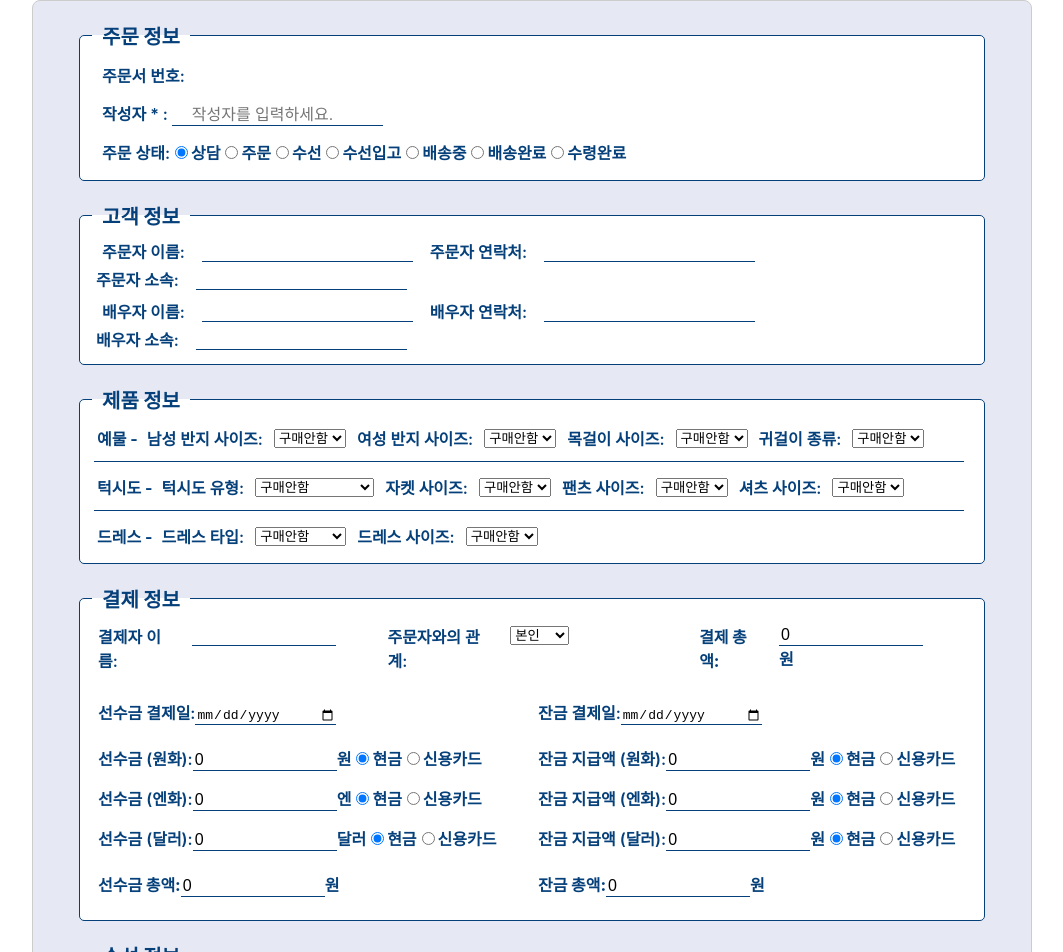
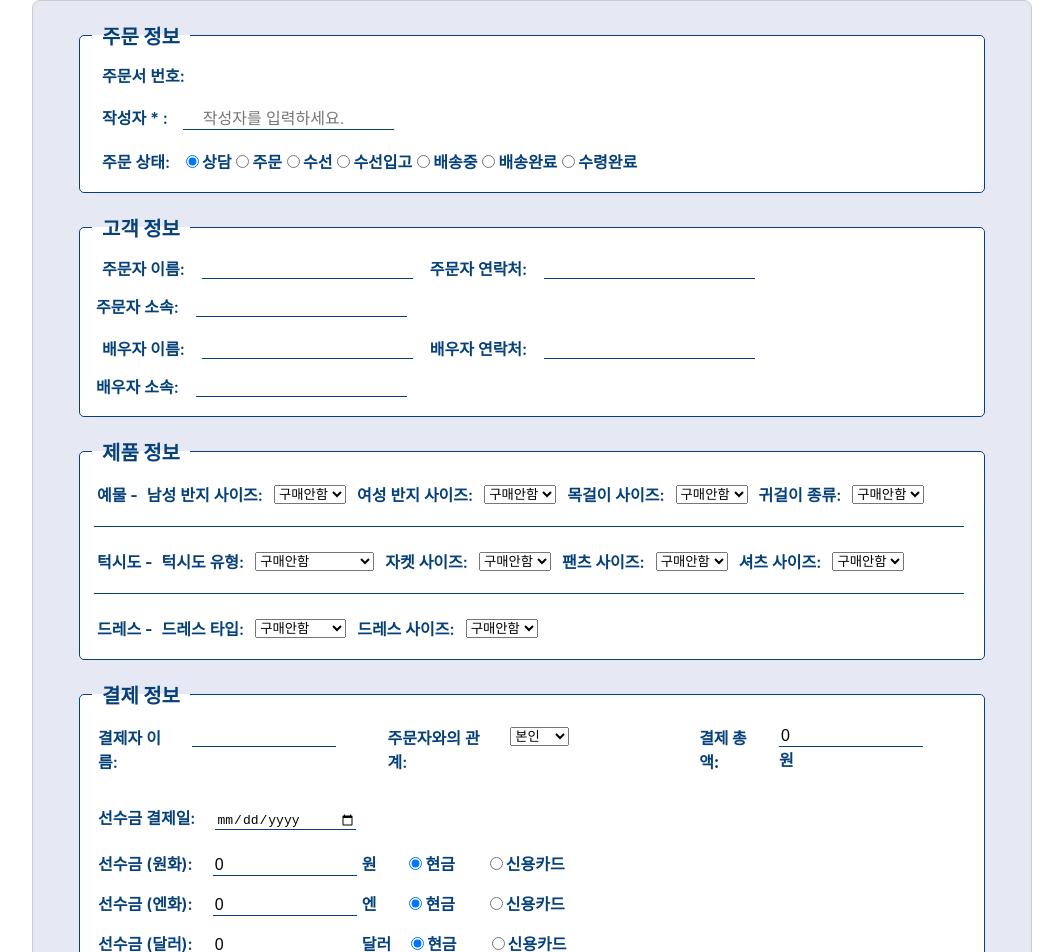
Before and after one commit to moony-ai/kristinaHan, a React (Create React App) app in the folder front/: page /#/orders/new in a window 1280 px wide. Shown: the top 952 px of the page, without its empty margins (108-1171 px from the left). Built offline with nearby package versions, Linux system fonts and the light colour scheme.

Commit message:
Spacing Adjustments

```diff
--- a/front/src/OrderFormNew.js
+++ b/front/src/OrderFormNew.js
@@ -417,15 +417,20 @@ function OrderForm({ loggedInUserInfo }) {
             {/* 주문 정보 */}
             <fieldset>
                 <legend>주문 정보</legend>
-                <div className="orderinfo_row orderinfo_row1">주문서 번호: {orderInfo.orderNumber}</div>
-                <div className="orderinfo_row">작성자 * : <input
+                <div className="orderinfo_row orderinfo_row1">
+                    <span>주문서 번호: </span>{orderInfo.orderNumber}
+                </div>
+                <div className="orderinfo_row orderinfo_row2">
+                    <span>작성자 * :</span>
+                    <input
                     type="text"
                     placeholder='    작성자를 입력하세요.'
                     value={orderInfo.creator}
                     onChange={handleCreatorChange}
-                /></div>
-                <div className="orderinfo_row">
-                     주문 상태:
+                    />
+                </div>
+                <div className="orderinfo_row orderinfo_row3">
+                    <span>주문 상태:</span>
                     {orderStatusOptions.map((status, index) => (
                         <label key={index}>
                             <input
@@ -450,7 +455,7 @@ function OrderForm({ loggedInUserInfo }) {
                                 <td colSpan="3"><hr className="table-cell" /></td>
                             </tr>
                             {/* 주문자 이름 */}
-                            <tr className="orderer-info-table-row orderer-info-table-row1">
+                            <tr className="orderer-info-table-row">
                                 <td>주문자 이름:</td>
                                 <td>
                                     <input
@@ -490,7 +495,7 @@ function OrderForm({ loggedInUserInfo }) {
                             <tr>
                                 <td colSpan="3"><hr className="table-cell" /></td>
                             </tr>
-                            <tr className="orderer-info-table-row orderer-info-table-row1">
+                            <tr className="orderer-info-table-row">
                                 <td>배우자 이름:</td>
                                 <td>
                                     <input
@@ -689,7 +694,9 @@ function OrderForm({ loggedInUserInfo }) {
                             <div className="payment-info-table__row">
                                 {/* 선수금 입력 필드 */}
                                     <tr className="payment-info-table__row2">
-                                        <td>선수금 결제일:<input
+                                        <td>
+                                            <span>선수금 결제일:</span>
+                                            <input
                                                 type="date"
                                                 name="depositDate"
                                                 value={paymentInfo.depositDate}
@@ -697,7 +704,8 @@ function OrderForm({ loggedInUserInfo }) {
                                             />
                                         </td>
                                     {/* 선수금 (원화) */}
-                                        <td>선수금 (원화):
+                                        <td>
+                                            <span>선수금 (원화):</span>
                                             <input
                                                 type="text"
                                                 min="0"
@@ -728,7 +736,8 @@ function OrderForm({ loggedInUserInfo }) {
                                             </label>
                                         </td>
                                     {/* 선수금 (엔화) */}
-                                        <td>선수금 (엔화):
+                                        <td>
+                                        <span>선수금 (엔화):</span>
                                             <input
                                                 type="text"
                                                 min="0"
@@ -759,7 +768,8 @@ function OrderForm({ loggedInUserInfo }) {
                                             </label>
                                         </td>
                                     {/* 선수금 (달러) */}
-                                        <td>선수금 (달러):
+                                        <td>
+                                            <span>선수금 (달러):</span>
                                             <input
                                                 type="text"
                                                 min="0"
@@ -790,7 +800,8 @@ function OrderForm({ loggedInUserInfo }) {
                                             </label>
                                         </td>
                                     {/* 선수금 총액 */}
-                                        <td className="bold">선수금 총액:
+                                        <td className="bold">
+                                            <span>선수금 총액:</span>
                                             <input
                                                 type="text"
                                                 name="totalDeposit"
@@ -800,8 +811,9 @@ function OrderForm({ loggedInUserInfo }) {
                                             원</td>
                                     </tr>
                                 {/* 잔금 입력 필드 */}
-                                    <tr className="payment-info-table__row3">
-                                        <td>잔금 결제일:
+                                    <tr className=".payment-info-table__row payment-info-table__row3">
+                                        <td>
+                                            <span>잔금 결제일:</span>
                                             <input
                                                 type="date"
                                                 name="balanceDate"
@@ -810,7 +822,8 @@ function OrderForm({ loggedInUserInfo }) {
                                             />
                                         </td>
                                     {/* 잔금 지급액 (원화) */}
-                                        <td>잔금 지급액 (원화):
+                                        <td>
+                                            <span>잔금 지급액 (원화):</span>
                                             <input
                                                 type="text"
                                                 min="0"
@@ -841,7 +854,8 @@ function OrderForm({ loggedInUserInfo }) {
                                             </label>
                                         </td>
                                     {/* 잔금 지급액 (엔화) */}
-                                        <td>잔금 지급액 (엔화):
+                                        <td>
+                                            <span>잔금 지급액 (엔화):</span>
                                             <input
                                                 type="text"
                                                 min="0"
@@ -849,7 +863,7 @@ function OrderForm({ loggedInUserInfo }) {
                                                 value={paymentInfo.balanceJPY}
                                                 onChange={handleBalanceChange}
                                             />
-                                            원
+                                            엔
                                             <label>
                                                 <input
                                                     type="radio"
@@ -872,7 +886,8 @@ function OrderForm({ loggedInUserInfo }) {
                                             </label>
                                         </td>
                                     {/* 잔금 지급액 (달러) */}
-                                        <td>잔금 지급액 (달러):
+                                        <td>
+                                            <span>잔금 지급액 (달러):</span>
                                             <input
                                                 type="text"
                                                 min="0"
@@ -880,7 +895,7 @@ function OrderForm({ loggedInUserInfo }) {
                                                 value={paymentInfo.balanceUSD}
                                                 onChange={handleBalanceChange}
                                             />
-                                            원
+                                            달러
                                             <label>
                                                 <input
                                                     type="radio"
@@ -903,7 +918,8 @@ function OrderForm({ loggedInUserInfo }) {
                                             </label>
                                         </td>
                                     {/* 잔금 */}
-                                        <td className="bold">잔금 총액:
+                                        <td className="bold">
+                                            <span>잔금 총액:</span>
                                             <input
                                                 type="text"
                                                 name="balance"
--- a/front/src/styles/OrderForm.css
+++ b/front/src/styles/OrderForm.css
@@ -72,11 +72,24 @@
 
     /* 주문 정보칸 포맷 */
     .orderinfo_row {
-        margin: 14px 0px 7px 10px;
+        margin: 14px 0px 10px 10px;
     }
 
     .orderinfo_row1 {
-        margin: 7px 0px 14px 10px;
+        margin: 7px 0px 18px 10px;
+    }
+
+    .orderinfo_row2 {
+        padding-bottom: 5px;
+    }
+
+    .orderinfo_row1 span,
+    .orderinfo_row2 span{
+        padding-right: 15px;
+    }
+
+    .orderinfo_row3 span{
+        padding-right: 11px;
     }
 
     /* 고객 정보칸 포맷 */
@@ -90,6 +103,7 @@
         box-sizing: border-box;
         padding: 9x 0px 10px 0px;
         border: none;
+        margin: 5px 0;
     }
 
     .orderer-info-table-row td {
@@ -113,13 +127,18 @@
     .clothes-info-table-row {
         flex-grow: 1;
         box-sizing: border-box;
-        padding: 8px 0px;
+        padding: 9px 0px;
         border-bottom: 1.4px solid #06407A;
-        margin: 1px 0px;
+        margin: 5px 0px;
     }
 
     .clothes-info-table-row1 {
         padding-top: 0px;
+    }
+
+    .clothes-info-table-row1,
+    .clothes-info-table-row2 {
+        padding-bottom: 17px;
     }
 
     .clothes-info-table-row3 {
@@ -150,26 +169,31 @@
     }
 
     .payment-info-table__row {
-        display: flex;
+        flex: 1;
     }
 
     .payment-info-table__row td > input {
         width: 140px;
     }
 
+    .payment-info-table__row1,
     .payment-info-table__row2,
     .payment-info-table__row3 {
         display: flex;
         flex-direction: column;
-        flex: 1;
         margin: 5px 5px 5px 0px;
+    }
+
+    .payment-info-table__row1,
+    .payment-info-table__row2{
+        margin-bottom: 17px;
     }
 
     .payment-info-table__row1 {
         display: flex;
+        flex-direction: row;
         justify-content: space-between;
         width: 100%;
-        padding-bottom: 8px;
     }
 
     .payment-info-table__row td {
@@ -184,6 +208,68 @@
     .payment-info-table__row2 td:last-child,
     .payment-info-table__row3 td:last-child{
         padding-top: 7px;
+    }
+    /* 선수금 */
+    .payment-info-table__row2 td:first-child > span,
+    .payment-info-table__row2 td:nth-child(2) > span,
+    .payment-info-table__row2 td:nth-child(3) > span,
+    .payment-info-table__row2 td:nth-child(4) > span,
+    .payment-info-table__row2 td:last-child > span {
+        padding-right: 20px;
+    }
+
+    .payment-info-table__row2 td:first-child > input,
+    .payment-info-table__row2 td:nth-child(2) > input,
+    .payment-info-table__row2 td:nth-child(3) > input,
+    .payment-info-table__row2 td:nth-child(4) > input,
+    .payment-info-table__row2 td:last-child > input {
+        margin-right: 5px;
+    }
+
+    .payment-info-table__row2 td:last-child > input {
+        margin-left: 12px;
+    }
+
+    .payment-info-table__row2 td:nth-child(2) > label,
+    .payment-info-table__row2 td:nth-child(3) > label,
+    .payment-info-table__row2 td:nth-child(4) > label {
+        margin: 0 15px;
+    }
+
+    .payment-info-table__row2 td:nth-child(2) label:nth-child(3),
+    .payment-info-table__row2 td:nth-child(3) label:nth-child(3){
+        padding-left: 13px;
+    }
+    /* 잔금 */
+    .payment-info-table__row3 td:first-child > span,
+    .payment-info-table__row3 td:nth-child(2) > span,
+    .payment-info-table__row3 td:nth-child(3) > span,
+    .payment-info-table__row3 td:nth-child(4) > span,
+    .payment-info-table__row3 td:last-child > span {
+        padding-right: 20px;
+    }
+
+    .payment-info-table__row3 td:first-child > input,
+    .payment-info-table__row3 td:nth-child(2) > input,
+    .payment-info-table__row3 td:nth-child(3) > input,
+    .payment-info-table__row3 td:nth-child(4) > input,
+    .payment-info-table__row3 td:last-child > input {
+        margin-right: 5px;
+    }
+
+    .payment-info-table__row3 td:last-child > input {
+        margin-left: 58px;
+    }
+
+    .payment-info-table__row3 td:nth-child(2) > label,
+    .payment-info-table__row3 td:nth-child(3) > label,
+    .payment-info-table__row3 td:nth-child(4) > label {
+        margin: 0 15px;
+    }
+
+    .payment-info-table__row3 td:nth-child(2) label:nth-child(3),
+    .payment-info-table__row3 td:nth-child(3) label:nth-child(3){
+        padding-left: 13px;
     }
 
     .pair2 {
```
